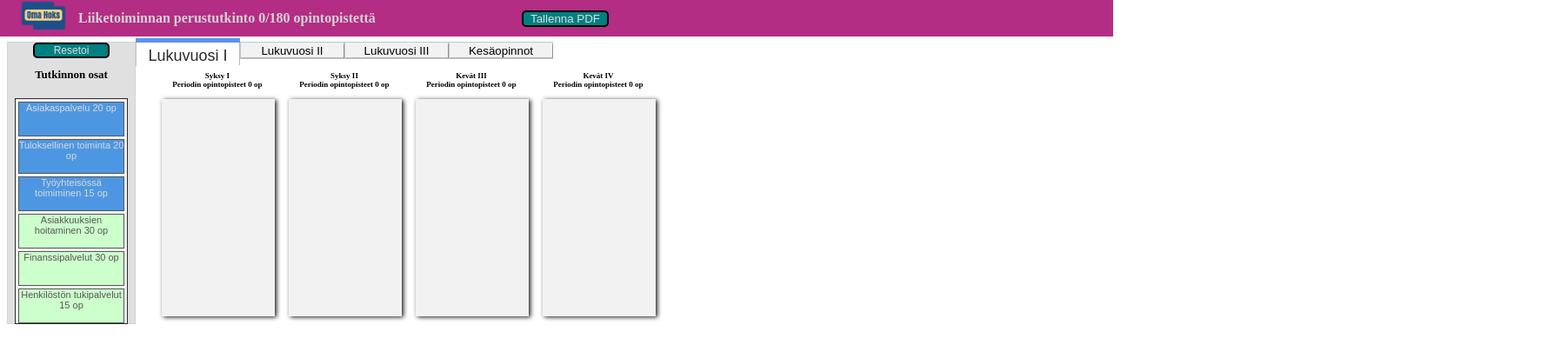
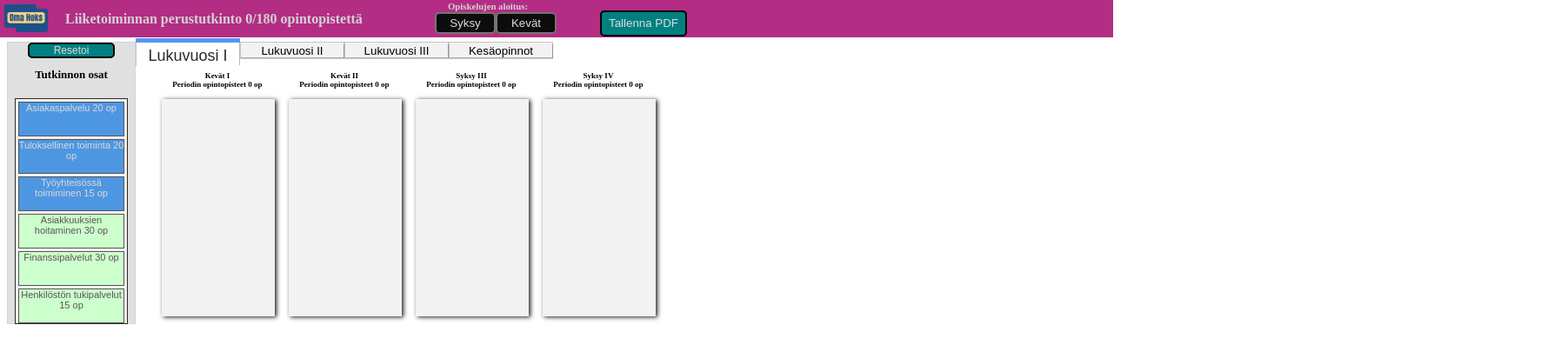
Before and after one commit to VillePar/OmaHOKS, a React (Create React App) app in the folder omahoksapp/: page / in a window 1280 px wide. Shown: the top 412 px of the page at 87% size, 1795 px wide, since content can reach past the window. Built offline with nearby package versions, Linux system fonts and the light colour scheme.

Commit message:
Lisäyksiä
Lisätty napit joilla käyttäjä voi vaihtaa opintojensa alkamisajankohdan syksyn ja kevään väliltä. Lisäksi koodin siistimistä ja optimointia.

```diff
--- a/omahoksapp/package.json
+++ b/omahoksapp/package.json
@@ -17,6 +17,7 @@
     "react-dropzone": "^14.2.3",
     "react-scripts": "5.0.1",
     "react-tabs": "^6.0.0",
+    "react-to-print": "^2.14.12",
     "react-touch-events": "^3.0.0",
     "react-uuid": "^2.0.0",
     "uuid": "^9.0.0",
--- a/omahoksapp/src/App.js
+++ b/omahoksapp/src/OmaHoks.js
@@ -1,16 +1,20 @@
 import React, { useEffect, useState, useRef} from 'react';
 import axios from 'axios';
-import {MainLogo, PortraitLogo} from './omaLogo';
+import {MainLogo, PortraitScreen} from './upperBar';
 import StudiesToDrag from './draggable';
-
+import {periodDataFall, periodDataSpring} from './periodData'
 
 const OmaHoks = () => {
 
-const [tutkinto, setTutkinto] = useState([]);
+const [qualification, setQualification] = useState([]);
   // periods is the main object that we are going fill fit json-data and iterate for the application
 const [periods, setPeriods] = useState({})
 
-// landscape-variable is ment to track if user is holding the phone in portrait or in Slandscape mode.
+// startSeason boolean to change the periods depending on if the user has started hes/hers studies in spring of autumn.
+// true for autumn and false for spring.
+const [startSeason, setStartSeason] = useState(true)
+
+// landscape-variable is ment to track if user is holding the phone in portrait or in landscape mode.
 // Later in the code we will give it a boolean value depending on the screen orientation.
 const [landscape, setLandscape] = useState()
 
@@ -26,86 +30,24 @@ const ytoID = [3708881, 3708883, 3708884]
       setMatem(response.data.tutkinnon_osat.tutkinnon_osat.filter(osa => osa.required && osa.id === 3708883))
     setYhteisK(response.data.tutkinnon_osat.tutkinnon_osat.filter(osa => osa.required && osa.id === 3708884))*/}
 
-      setTutkinto(response.data.tutkinto)
+      setQualification(response.data.tutkinto)
 
-      setPeriods({
-        opinnot: {
-          name: "Tutkinnon osat",
-          items: response.data.tutkinnon_osat.tutkinnon_osat.filter(osa => ytoID.indexOf(osa.id) === -1)
+      if(startSeason){
+        setPeriods(periodDataFall(response.data.tutkinnon_osat.tutkinnon_osat, response.data.tutkinnon_osat.tutkinnon_osat.filter(osa => osa.required && osa.id === 3708881)))
+      }
+      else{
+        setPeriods(periodDataSpring(response.data.tutkinnon_osat.tutkinnon_osat))
+      }
 
-        },
-        syksyI: {
-          name: "Syksy I",
-          items: [],
 
-        },
-        syksyII: {
-          name: "Syksy II",
-          items: []
-        },
-        kevätIII: {
-          name: "Kevät III",
-          items: []
-        },
-        kevätIV: {
-          name: "Kevät IV",
-          items: []
-        },
-        kesäV: {
-          name: "Kesä V",
-          items: []
-        }
-        ,
-        syksyI2: {
-          name: "Syksy I/II",
-          items: [],
-
-        },
-        syksyII2: {
-          name: "Syksy II/II",
-          items: []
-        },
-        kevätIII2: {
-          name: "Kevät III/II",
-          items: []
-        },
-        kevätIV2: {
-          name: "Kevät IV/II",
-          items: []
-        },
-        kesäV2: {
-          name: "Kesä V/II",
-          items: []
-        }
-        ,
-        syksyI3: {
-          name: "Syksy I/III",
-          items: [],
-
-        },
-        syksyII3: {
-          name: "Syksy II/III",
-          items: []
-        },
-        kevätIII3: {
-          name: "Kevät III/III",
-          items: []
-        },
-        kevätIV3: {
-          name: "Kevät IV/III",
-          items: []
-        },
-        kesäV3: {
-          name: "Kesä V/III",
-          items: []
-        }
-      })
+      //setPeriods(periodData(response.data.tutkinnon_osat.tutkinnon_osat.filter(osa => ytoID.indexOf(osa.id) === -1)))
       } catch (error) {
       if (error.response){
         console.log(error.response.data)
       }
     }
   }
+
  // function to track inital screen orientation when application is opened
   const initialScreenOrientation = () => {
     if(window.matchMedia("(orientation: landscape)").matches)
@@ -140,7 +82,7 @@ const ytoID = [3708881, 3708883, 3708884]
   }
 
   // UseEffect hook to render the screen depending of the initial orientation of the screen
-  // when the app is opened, and to update changes of the screen orientation when app is in use.
+  // when the app is opened, and to update changes of the screen orientation when the device is flipped between portrait and landscape.
   useEffect(() => {
     initialScreenOrientation()
     updateScreenOrientation()
@@ -155,50 +97,75 @@ const ytoID = [3708881, 3708883, 3708884]
     )
   }
 
+  // Two functions to bind for the buttons where user can choose the starting season for studies
+  const springStart = () => {
+    if(startSeason){
+      if(window.confirm("Haluatko vaihtaa opiskelujen aloitusajankohdan keväälle?"))
+      {
+        setStartSeason(false)
+      }
+    }
+    else{
+      alert("Kevät on jo valittu aloitukseksi.")
+    }
+  }
+
+  const autumnStart = () => {
+    if(!startSeason){
+      if(window.confirm("Haluatko vaihtaa opiskelujen aloitusajankohdan syksylle?"))
+      {
+        setStartSeason(true)
+      }
+    }
+    else{
+      alert("Syksy on jo valittu aloitukseksi.")
+    }
+  }
+
+  // and useEffect hook to track changes in startSeason value. apiCall function is called
+  useEffect(() => {
+    apiCall()
+  }, [startSeason])
+
   // useEffect hook to check if there is anything saved from the user to local storage, if not the we call
   // the apiCall function.
   useEffect(() => {
-    const data = localStorage.getItem("studiesToPeriods")
-    const data2 = localStorage.getItem("tutkinto")
-    if(data) {
-      setPeriods(JSON.parse(data))
-      setTutkinto(JSON.parse(data2))
+    const periodData = localStorage.getItem("studiesToPeriods")
+    const qualificationData = localStorage.getItem("tutkinto")
+    const spingOrAutumn = localStorage.getItem('season')
+    if(periodData) {
+      setPeriods(JSON.parse(periodData))
+      setQualification(JSON.parse(qualificationData))
+      setStartSeason(JSON.parse(spingOrAutumn))
     }
     else {
       apiCall()
+      setStartSeason(spingOrAutumn)
     }
   }, [])
 
   //useEffect hook to save user choices to local storage, so made choices stay between sessions.
   useEffect(() => {
     localStorage.setItem("studiesToPeriods", JSON.stringify(periods))
-    localStorage.setItem("tutkinto", JSON.stringify(tutkinto))
+    localStorage.setItem("tutkinto", JSON.stringify(qualification))
+    localStorage.setItem('season', JSON.stringify(startSeason))
   })
+  console.log(startSeason)
 
-
-  // if lanscape-variable is true, then the main application is drawn to the screen
+  // If lanscape-variable is true, then the main application is drawn to the screen.
   if(landscape)
     return(
       <div style={{display: 'flex'}}>
-        <MainLogo tutkinto={tutkinto?.name} allPoints={periods} fromTotal={tutkinto?.total_points}/>
+        <MainLogo qualification={qualification?.name} allPoints={periods} fromTotal={qualification?.total_points} spring={() => springStart()} autumn={() => autumnStart()}/>
         <StudiesToDrag periods={periods} setPeriods={setPeriods} onclick={handleclick}/>
       </div>
     )
+    // If landscape-variabale is not true, aka mobile device is held in the portrait mode, then we call the "PortraitScreen", which suggests the user
+    // to turn the mobile device to landscape mode.
   else
     return(
-      <div style={{display: 'flex',backgroundColor: "#b32d84", height: '100vh', width: '100hv', alignItems: 'center'}}>
-        <div style={{textAlign: 'center', marginBottom: '200px'}}>
-        <PortraitLogo/>
-          <div style={{color: 'white', fontSize: '30px', textAlign: 'center', fontFamily: 'monospace'}}>
-          Käännä puhelin vaakatasoon
-          </div>
-        </div>
-      </div>
+      <PortraitScreen/>
     )
-
-
-
-
-}
+  }
 
 export default OmaHoks;
--- a/omahoksapp/src/cssStyles/drag&dropStyle.css
+++ b/omahoksapp/src/cssStyles/drag&dropStyle.css
@@ -48,11 +48,11 @@
 }
 
 .resetButton{
+    height: 40px;
+    width: 100px;
     border-radius: 5px;
     border: 2px solid black;
     font-size: 12px;
-    height: 25px;
-    width: 60%;
     color: #DCDCDC;
     background-Color: #008080;
 }
--- a/omahoksapp/src/cssStyles/logoStyle.css
+++ b/omahoksapp/src/cssStyles/logoStyle.css
@@ -1,7 +1,7 @@
 .upperPinkBar{
     background-color: #b32d84;
     position: absolute;
-    top: -60px;
+    top: -105px;
     left: 0px;
     right: 0px;
     box-sizing: border-box;
@@ -9,8 +9,21 @@
 
 .pdfButton{
     width: 100px;
+    height: 30px;
     border: 2px solid black;
     border-radius: 5px;
     color: #DCDCDC;
     background-color: #008080;
+    z-index: 1;
 }
+
+.seasonButton{
+    width: 70px;
+    height: 25px;
+    position: relative;
+    border: 2px solid rgb(118, 116, 116);
+    border-radius: 5px;
+    color: #DCDCDC;
+    background-color: #0c0c0c;
+    z-index: 1;
+}
--- a/omahoksapp/src/draggable.js
+++ b/omahoksapp/src/draggable.js
@@ -51,11 +51,7 @@ const sumPoints = (props) => {
   )
 }
 
-// These arrays are for to compare the period names so we can split our periods in to tabs based on the period name
-let vuosi1 = ["Syksy I", "Syksy II", "Kevät III", "Kevät IV"]
-let vuosi2 = ["Syksy I/II", "Syksy II/II", "Kevät III/II", "Kevät IV/II"]
-let vuosi3 = ["Syksy I/III", "Syksy II/III", "Kevät III/III", "Kevät IV/III"]
-let kesa = ["Kesä V", "Kesä V/II", "Kesä V/III"]
+const ytoID = [3708881, 3708883, 3708884]
 
 const StudiesToDrag = ({periods, setPeriods, onclick}) => {
 
@@ -73,7 +69,7 @@ const StudiesToDrag = ({periods, setPeriods, onclick}) => {
       >
         {/*Inside the DragDropContext we first iterate our main object "periods"*/}
         {Object.entries(periods).map(([columnId, column], index) =>
-        { if(column.name === "Tutkinnon osat")
+        { if(column.id === 0)
         return (
             <div
               className='qualificationUnitsContainer'
@@ -97,6 +93,7 @@ const StudiesToDrag = ({periods, setPeriods, onclick}) => {
                       >
                         {/*Inside the droppable we iterate all of our list items to be draggable objects*/}
                         {column.items.map((item, index) => {
+                          if(ytoID.indexOf(item.id) === -1)
                           return (
                             <Draggable
                               key={item.id}
@@ -127,7 +124,7 @@ const StudiesToDrag = ({periods, setPeriods, onclick}) => {
                               }}
                             </Draggable>
                             );
-                        })}
+                            })}
                         {provided.placeholder}
                       </div>
                     );
@@ -138,8 +135,8 @@ const StudiesToDrag = ({periods, setPeriods, onclick}) => {
             </div>
           );
         })}
-        {/*Each period is wrapper around, this tab-wrapper is duplicated for
-        each of the periods*/}
+        {/*Each school year is wrapped around tab, this tab-wrapper is duplicated for
+        each of the years*/}
         <div className='container'>
           <div className='bloc-tabs'>
             < button
@@ -155,7 +152,7 @@ const StudiesToDrag = ({periods, setPeriods, onclick}) => {
             >
               {/*Inside the tab we iterate our object*/}
         {Object.entries(periods).map(([columnId, column], index) =>
-        { if(vuosi1.indexOf(column.name) > -1)
+        { if(column.id >= 1 && column.id < 5)
           return (
             <div
               className='periodContainer'
@@ -234,7 +231,7 @@ const StudiesToDrag = ({periods, setPeriods, onclick}) => {
               className={toggleState === 2 ? "content active-content2" : "content"}
             >
         {Object.entries(periods).map(([columnId, column], index) =>
-        { if(vuosi2.indexOf(column.name) > -1)
+        { if(column.id > 5 && column.id <= 9)
           return (
             <div
             className='periodContainer'
@@ -313,7 +310,7 @@ const StudiesToDrag = ({periods, setPeriods, onclick}) => {
               className={toggleState === 3 ? "content active-content3" : "content"}
             >
         {Object.entries(periods).map(([columnId, column], index) =>
-        { if(vuosi3.indexOf(column.name) > -1)
+        { if(column.id > 10 && column.id <= 14)
           return (
           <div
             className='periodContainer'
@@ -392,7 +389,7 @@ const StudiesToDrag = ({periods, setPeriods, onclick}) => {
               className={toggleState === 4 ? "content active-content4" : "content"}
             >
         {Object.entries(periods).map(([columnId, column], index) =>
-        { if(kesa.indexOf(column.name) > -1)
+        { if(column.id === 5 || column.id === 10 || column.id === 15)
           return (
           <div
             className='periodContainer'
@@ -410,7 +407,7 @@ const StudiesToDrag = ({periods, setPeriods, onclick}) => {
                       style={{
                         background: snapshot.isDraggingOver
                           ? "#666666"
-                          : "#F2F2F2",
+                          : "	#FFFACD",
                         }}
                       >
                         {column.items?.map((item, index) => {
--- a/omahoksapp/src/index.js
+++ b/omahoksapp/src/index.js
@@ -1,7 +1,7 @@
 import React from 'react';
 import ReactDOM from 'react-dom/client';
 
-import App from './App';
+import App from './OmaHoks';
 
 
 const root = ReactDOM.createRoot(document.getElementById('root'));
--- a/omahoksapp/src/omaLogo.js
+++ /dev/null
@@ -1,42 +0,0 @@
-import logo from './logo.png'
-import './cssStyles/logoStyle.css'
-
-// function to update the sum of points in all of the periods
-const AllPoints = (props) => {
-  const summa = []
-      Object.entries(props).map(([columnId, column]) => {
-        column.items.map((tutkinto) => {
-          if (column.name !== 'Tutkinnon osat'){
-            return(
-              summa.push(tutkinto.points)
-              )
-          }
-        })
-      })
-      return (
-        summa.reduce((acc, currentValue) => acc + currentValue, 0)
-       )
-    }
-
-// function to draw a bar for the upper edge of the screen, containing "Omahoks" logo, the name of the vocational qualification,
-// sum of all the points of the studies that user has dropped in periods and button to save all the data in PDF-form
-const MainLogo = (props) => {
-    return (
-      <div className='upperPinkBar'>
-        <button className='pdfButton' style={{transform: "translate(600px, 50px)"}}>Tallenna PDF</button>
-
-        <img src={logo} width={60} style={{transform:'translate(-80px, 60px)'}}/>
-        <h4 style={{color:'lightGrey', transform: 'translate(90px, 10px)'}}>{props.tutkinto} {AllPoints(props.allPoints)}/{props.fromTotal} opintopistettä</h4>
-
-      </div>
-    )
-  }
-
-// function to draw the "OmaHoks" logo when user is holding the mobile device in portrait mode.
-const PortraitLogo = () => {
-  return (
-    <img src={logo} width={180} height={120} style={{margin: 100}}/>
-  )
-}
-
-export  {MainLogo, PortraitLogo}
--- /dev/null
+++ b/omahoksapp/src/periodData.js
@@ -0,0 +1,181 @@
+const periodDataFall = (aot, yot) => {
+    return ( {
+    opinnot: {
+        id: 0,
+        name: "Tutkinnon osat",
+        items: aot
+    },
+    syksyI: {
+        id: 1,
+      name: "Syksy I",
+      items: [],
+
+    },
+    syksyII: {
+        id: 2,
+      name: "Syksy II",
+      items: []
+    },
+    kevätIII: {
+        id: 3,
+      name: "Kevät III",
+      items: []
+    },
+    kevätIV: {
+        id: 4,
+      name: "Kevät IV",
+      items: []
+    },
+    kesäV: {
+        id: 5,
+      name: "Kesä V",
+      items: []
+    }
+    ,
+    syksyI2: {
+        id: 6,
+      name: "Syksy I/II",
+      items: [],
+
+    },
+    syksyII2: {
+        id: 7,
+      name: "Syksy II/II",
+      items: []
+    },
+    kevätIII2: {
+        id: 8,
+      name: "Kevät III/II",
+      items: []
+    },
+    kevätIV2: {
+        id: 9,
+      name: "Kevät IV/II",
+      items: []
+    },
+    kesäV2: {
+        id: 10,
+      name: "Kesä V/II",
+      items: []
+    }
+    ,
+    syksyI3: {
+        id: 11,
+      name: "Syksy I/III",
+      items: [],
+
+    },
+    syksyII3: {
+        id: 12,
+      name: "Syksy II/III",
+      items: []
+    },
+    kevätIII3: {
+        id: 13,
+      name: "Kevät III/III",
+      items: []
+    },
+    kevätIV3: {
+        id: 14,
+      name: "Kevät IV/III",
+      items: []
+    },
+    kesäV3: {
+        id: 15,
+      name: "Kesä V/III",
+      items: []
+    }
+})
+}
+
+const periodDataSpring = (props) => {
+  return ( {
+  opinnot: {
+      id: 0,
+      name: "Tutkinnon osat",
+      items: props
+  },
+  kevatI: {
+      id: 1,
+    name: "Kevät I",
+    items: [],
+
+  },
+  kevatII: {
+      id: 2,
+    name: "Kevät II",
+    items: []
+  },
+  syksyIII: {
+      id: 3,
+    name: "Syksy III",
+    items: []
+  },
+  syksyIV: {
+      id: 4,
+    name: "Syksy IV",
+    items: []
+  },
+  kesäV: {
+      id: 5,
+    name: "Kesä V",
+    items: []
+  }
+  ,
+  kevatI2: {
+      id: 6,
+    name: "Kevät I/II",
+    items: [],
+
+  },
+  kevatII2: {
+      id: 7,
+    name: "Kevät II/II",
+    items: []
+  },
+  syksyIII2: {
+      id: 8,
+    name: "Syksy III/II",
+    items: []
+  },
+  syksyIV2: {
+      id: 9,
+    name: "Syksy IV/II",
+    items: []
+  },
+  kesäV2: {
+      id: 10,
+    name: "Kesä V/II",
+    items: []
+  }
+  ,
+  kevatI3: {
+      id: 11,
+    name: "Kevät I/III",
+    items: [],
+
+  },
+  kevatII3: {
+      id: 12,
+    name: "Kevät II/III",
+    items: []
+  },
+  syksyIII3: {
+      id: 13,
+    name: "Syksy III/III",
+    items: []
+  },
+  syksyIV3: {
+      id: 14,
+    name: "syksy IV/III",
+    items: []
+  },
+  kesäV3: {
+      id: 15,
+    name: "Kesä V/III",
+    items: []
+  }
+})
+}
+
+export  {periodDataFall, periodDataSpring}
--- /dev/null
+++ b/omahoksapp/src/upperBar.js
@@ -0,0 +1,50 @@
+import logo from './logo.png'
+import './cssStyles/logoStyle.css'
+
+// function to update the sum of points in all of the periods
+const AllPoints = (props) => {
+  const summa = []
+  Object.entries(props).map(([columnId, column]) => {
+    column.items.map((tutkinto) => {
+      if (column.id !== 0){
+        return(
+          summa.push(tutkinto.points)
+          )
+        }
+      })
+    })
+    return (
+      summa.reduce((acc, currentValue) => acc + currentValue, 0)
+      )
+    }
+
+// function to draw a bar for the upper edge of the screen, containing "Omahoks" logo, the name of the vocational qualification,
+// sum of all the points of the studies that user has dropped in periods and button to save all the data in PDF-form
+const MainLogo = (props) => {
+    return (
+      <div className='upperPinkBar'>
+        <button className='seasonButton' onClick={props.autumn} style={{transform: "translate(500px, 100px)"}}>Syksy</button>
+        <button className='seasonButton' onClick={props.spring} style={{transform: "translate(500px, 100px)"}}>Kevät</button>
+        <button className='pdfButton' style={{transform: "translate(550px, 100px)"}}>Tallenna PDF</button>
+        <img src={logo} width={60} style={{transform:'translate(-240px, 108px)'}}/>
+        <h4 style={{color:'lightGrey', transform: 'translate(75px, 50px)'}}>{props.qualification} {AllPoints(props.allPoints)}/{props.fromTotal} opintopistettä</h4>
+        <h6 style={{color: 'lightGrey', transform: 'translate(515px, -5px)'}}>Opiskelujen aloitus:</h6>
+        </div>
+        )
+      }
+
+// function to draw the "OmaHoks" logo and notification to turn the mobile device when user is holding the mobile device in portrait mode.
+const PortraitScreen = () => {
+  return (
+    <div style={{display: 'flex',backgroundColor: "#b32d84", height: '100vh', width: '100hv', alignItems: 'center'}}>
+        <div style={{textAlign: 'center', marginBottom: '200px'}}>
+        <img src={logo} width={180} height={120} style={{margin: 100}}/>
+          <div style={{color: 'white', fontSize: '30px', textAlign: 'center', fontFamily: 'monospace'}}>
+          Käännä puhelin vaakatasoon
+          </div>
+        </div>
+      </div>
+    )
+  }
+
+export  {MainLogo, PortraitScreen}
```
Also changed, not shown: omahoksapp/src/printPDF.js (added, +21 -0 lines), 1 other file (tests, documents, lock files or other folders).
